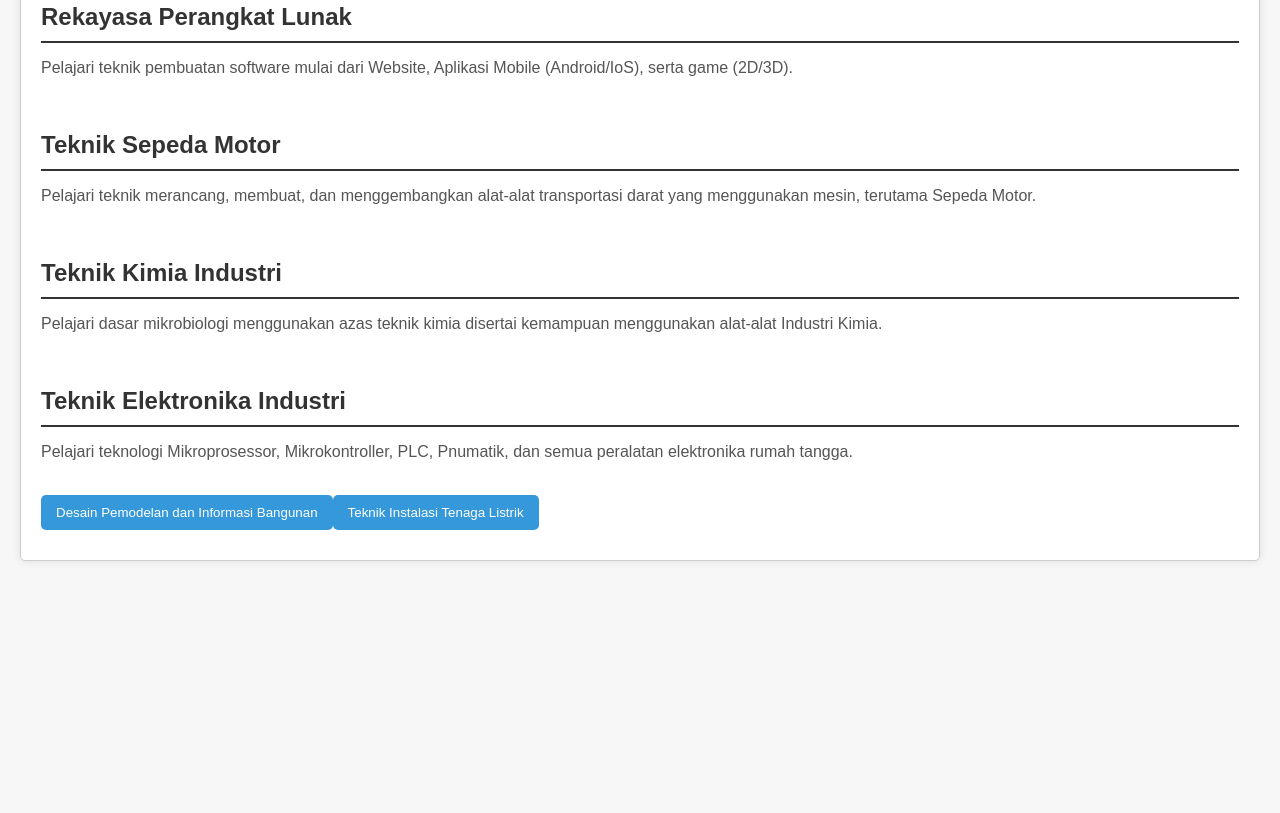
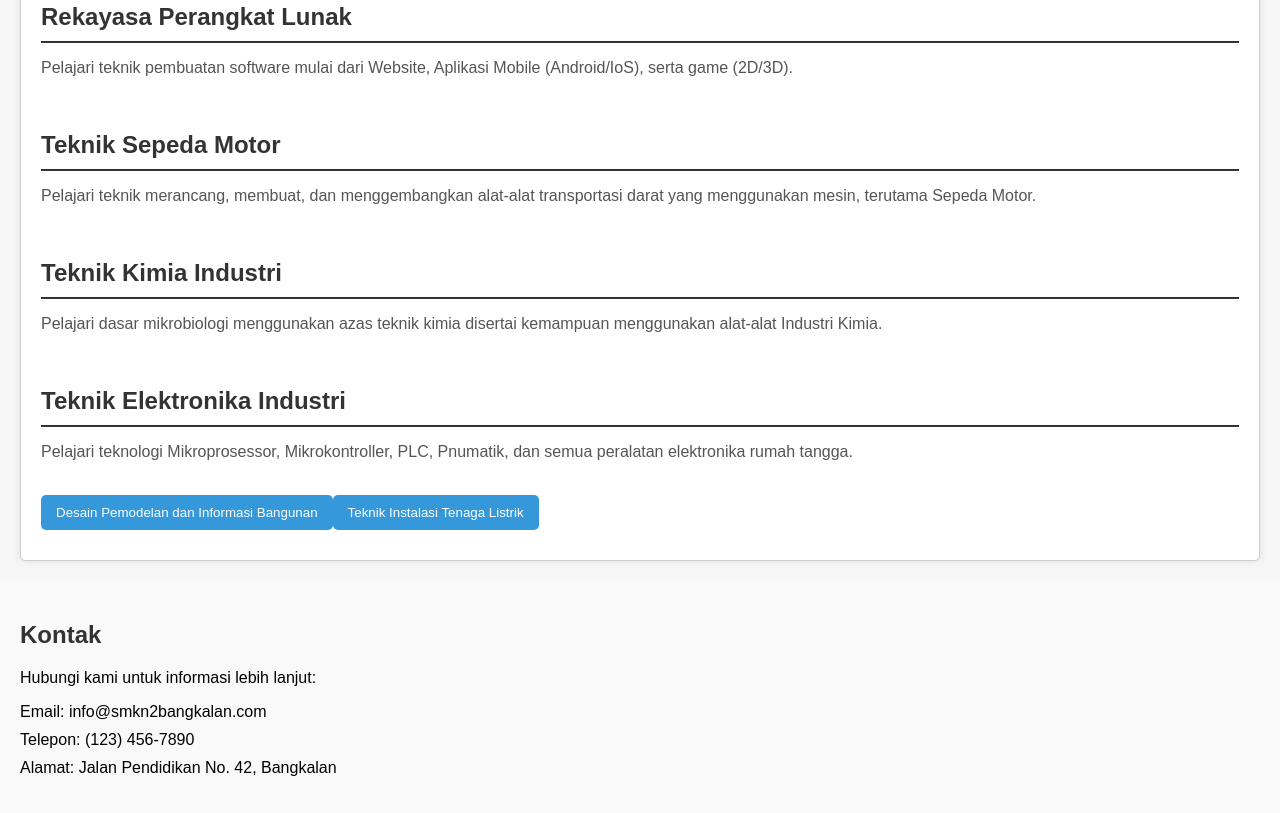
Before and after one commit to elaylalala/website-sekolah, a plain HTML site: page index.html in a window 1280 px wide. Shown: the part 1101-1914 px from the top of the page. Before the commit the page ends 1682 px from the top, so only its background shows below. Drawn offline with Linux system fonts and the light colour scheme.

Commit message:
menambahakan fitur contact

```diff
--- a/index.html
+++ b/index.html
@@ -90,6 +90,16 @@
       <!-- Tambahkan konten detail jurusan Informatika di sini -->
     </section>
 
+    <section id="contact">
+      <h2>Kontak</h2>
+      <p>Hubungi kami untuk informasi lebih lanjut:</p>
+      <ul>
+        <li>Email: info@smkn2bangkalan.com</li>
+        <li>Telepon: (123) 456-7890</li>
+        <li>Alamat: Jalan Pendidikan No. 42, Bangkalan</li>
+      </ul>
+    </section>
+
     <script src="script.js"></script>
   </body>
 </html>
--- a/styles.css
+++ b/styles.css
@@ -78,3 +78,29 @@ button {
 button:hover {
   background-color: #2980b9;
 }
+
+
+/* Add styles for the Contact section */
+#contact {
+  background-color: #f9f9f9;
+  padding: 20px;
+}
+
+#contact h2 {
+  color: #333;
+}
+
+#contact p {
+  margin-bottom: 15px;
+}
+
+#contact ul {
+  list-style-type: none;
+  padding: 0;
+}
+
+#contact li {
+  margin-bottom: 10px;
+}
+
+/* Additional styles can be added based on your design preferences */
```
